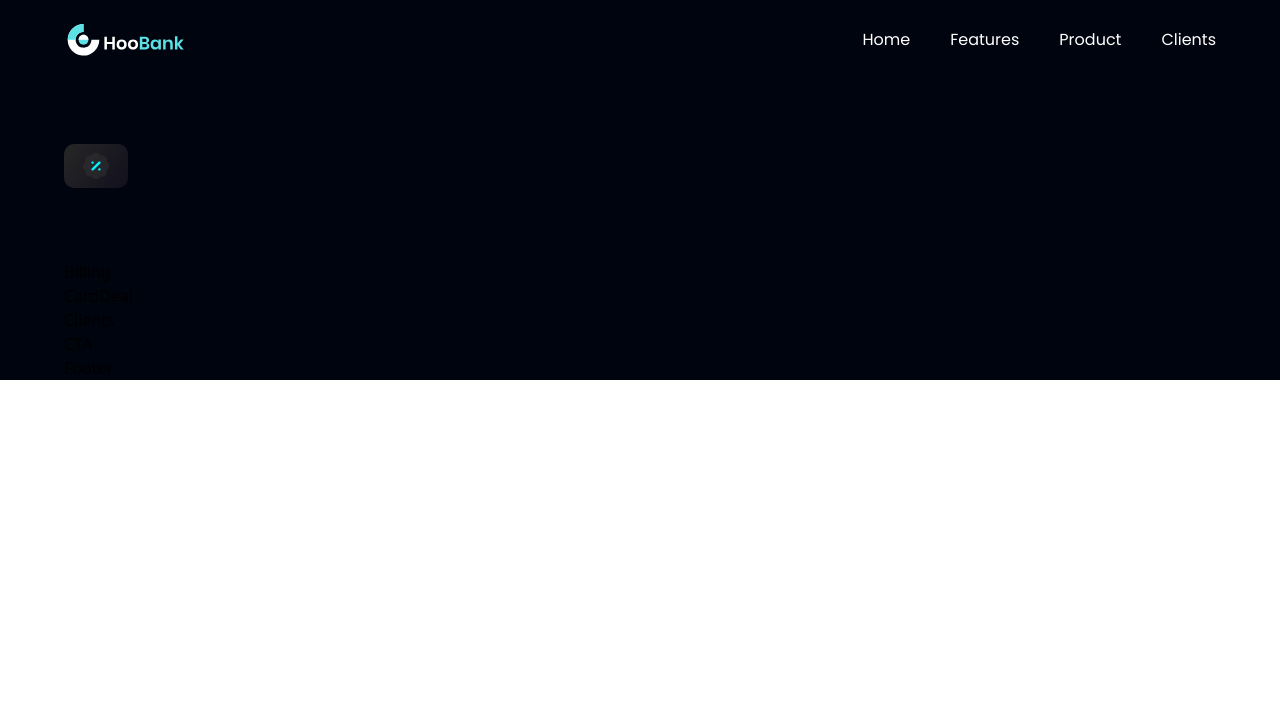
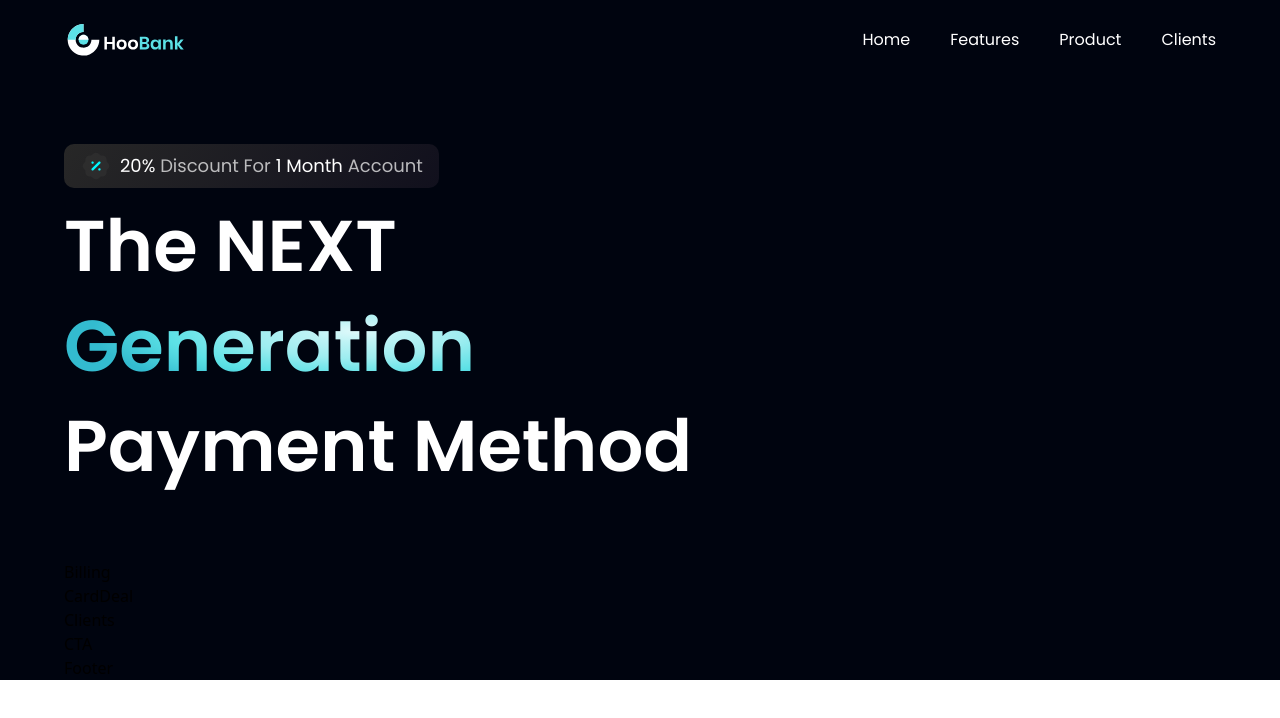
Before and after one commit to AMJchamod/Mordern_Bank_Ui_React-Vite-Tailwind, a React (Vite) app: page / in a window 1280 px wide. Shown: the top 718 px of the page. Built offline with nearby package versions, Linux system fonts and the light colour scheme.

Commit message:
add details in to hero section

```diff
--- a/src/components/Hero.jsx
+++ b/src/components/Hero.jsx
@@ -1,17 +1,25 @@
 import React from 'react'
-import styles from  '../style';
-import { discount,robot } from '../assets';
+import styles from '../style';
+import { discount, robot } from '../assets';
 
 
-const  Hero =()=>(                                          //i just use  custom styles in here
-   <section id='home' className={`flex md:flex-row flex-col ${styles.paddingY} `}>
+const Hero = () => (                                          //i just use  custom styles in here
+  <section id='home' className={`flex md:flex-row flex-col ${styles.paddingY} `}>
     <div className={`flex-1 ${styles.flexStart} flex-col xl:px-0 sm:px-16 px-6`}>
       <div className={`flex flex-row items-center py-[6px] px-4 bg-discount-gradient rounded-[10px] mb-2`}>
         <img src={discount} alt='discount' className='w-[32px] h-[32px]'></img>
-
+        <p className={`${styles.paragraph} ml-2`}>
+          <span className="text-white">20%</span>
+          <span> Discount For{' '}</span>
+          <span className="text-white"> 1 Month</span>
+          <span> Account</span>
+        </p>
+      </div>
+      <div className="flex flex-row justify-between items-center w-full">
+        <h1 className='flex-1 font-poppins font-semibold ss:text-[72px]  text-[52px] text-white ss:leading-[100px] leading-[75px]'>The NEXT<br className='sm:block hidden' /> {""} <span className='text-gradient'>Generation</span><br /> Payment Method</h1>
       </div>
     </div>
-   </section>
+  </section>
 )
 
 export default Hero
```
